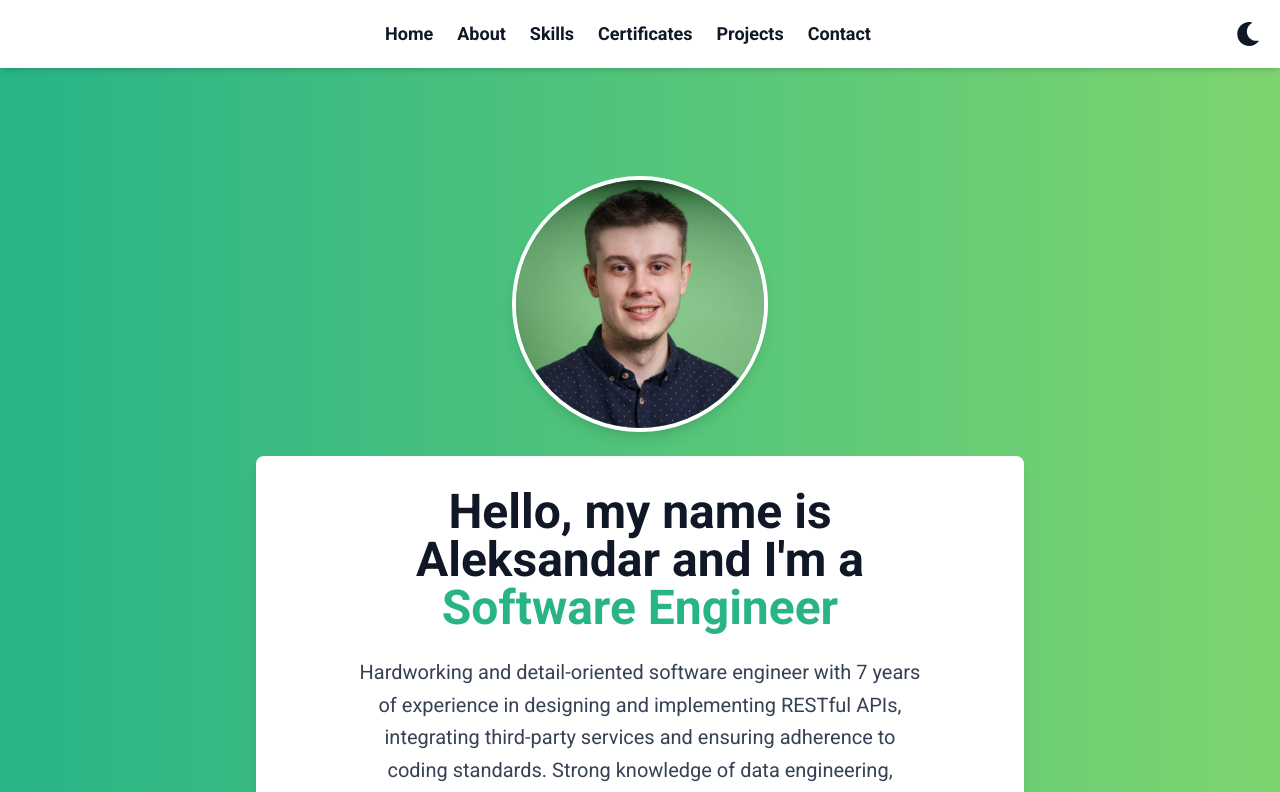
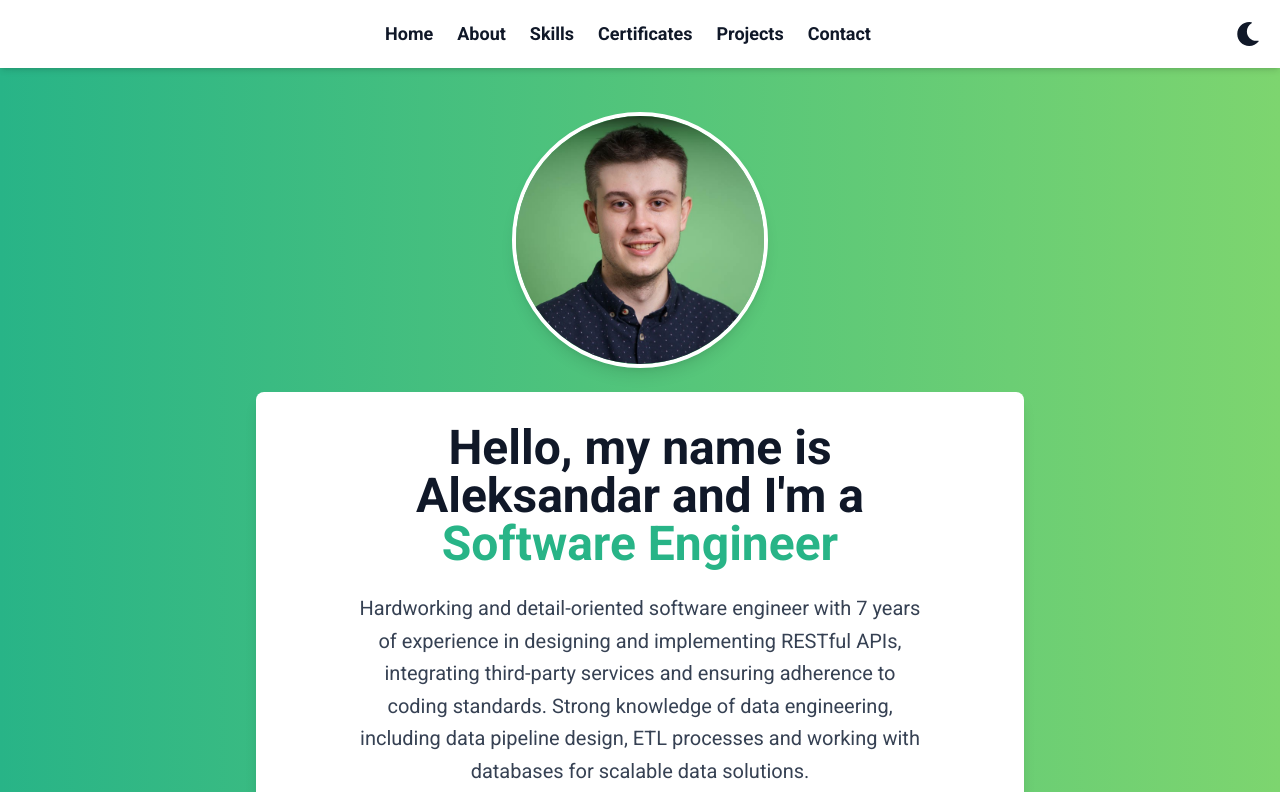
Before and after one commit to trencho/trencho.github.io, a React (Vite) app: page / in a window 1280 px wide. Shown: the top 792 px of the page. Built offline with nearby package versions, Linux system fonts and the light colour scheme.

Commit message:
Updated dependencies and react components

```diff
--- a/package.json
+++ b/package.json
@@ -34,7 +34,7 @@
     "@types/react-dom": "19.1.6",
     "@types/react-google-recaptcha": "2.1.9",
     "@vitejs/plugin-react": "4.5.2",
-    "eslint": "9.28.0",
+    "eslint": "9.29.0",
     "eslint-plugin-react": "7.37.5",
     "eslint-plugin-react-hooks": "5.2.0",
     "eslint-plugin-react-refresh": "0.4.20",
@@ -42,7 +42,7 @@
     "globals": "16.2.0",
     "sass-embedded": "1.89.2",
     "typescript": "5.8.3",
-    "typescript-eslint": "8.34.0",
+    "typescript-eslint": "8.34.1",
     "vite": "6.3.5"
   }
 }
--- a/src/components/Hero.tsx
+++ b/src/components/Hero.tsx
@@ -54,7 +54,7 @@ const Hero = () => {
   return (
     <motion.section
       id="hero"
-      className={`min-h-screen flex flex-col items-center justify-center p-4 sm:p-8 space-y-6 mt-16 lg:p-12 ${fadeIn ? "animate-smoothFadeIn" : ""}`}
+      className={`min-h-screen flex flex-col items-center justify-center p-4 sm:p-8 space-y-6 pt-16 lg:p-12 ${fadeIn ? "animate-smoothFadeIn" : ""}`}
       initial="hidden"
       animate="visible"
       variants={staggerContainer}
--- a/src/components/Navbar.tsx
+++ b/src/components/Navbar.tsx
@@ -89,11 +89,12 @@ const Navbar = () => {
           </AnimatePresence>
         </div>
       </div>
+      <AnimatePresence>
         {menuOpen && (
           <motion.div
-          initial={{ opacity: 0, y: -20 }}
+            initial={{ opacity: 0, y: -100 }}
             animate={{ opacity: 1, y: 0 }}
-          exit={{ opacity: 0, y: -20 }}
+            exit={{ opacity: 0, y: -100 }}
             transition={{ duration: 0.3, ease: "easeInOut" }}
             className={`absolute top-16 left-0 w-full bg-opacity-90 shadow-md ${darkMode ? "bg-black text-white" : "bg-white text-gray-900"}`}
           >
@@ -119,6 +120,7 @@ const Navbar = () => {
             </ul>
           </motion.div>
         )}
+      </AnimatePresence>
     </nav>
   );
 };
```
Lines whose indentation alone changed are shown as unchanged.
